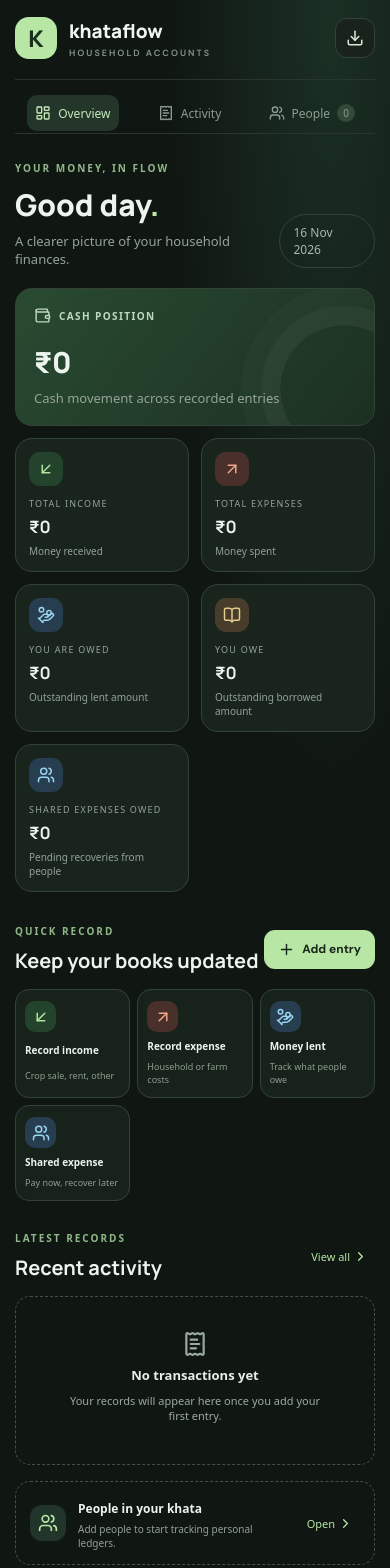
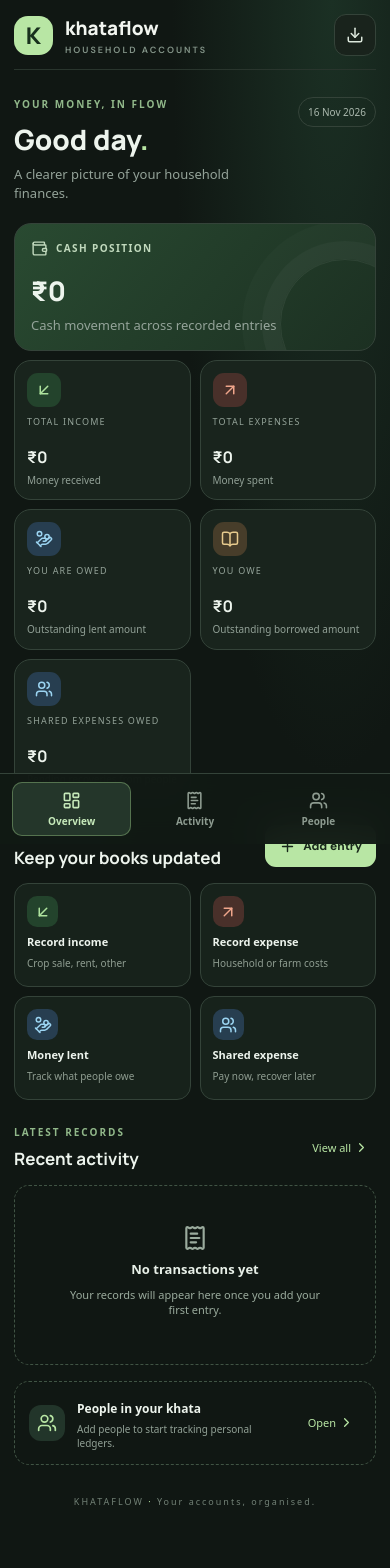
Before and after one commit to Kirat099/khataflow, a React (Vite) app: page / in a window 390 px wide. Shown: the top 1568 px of the page. Built offline with nearby package versions, Linux system fonts and the light colour scheme.

Commit message:
Improve KhataFlow mobile usability and navigation

```diff
--- a/src/styles.css
+++ b/src/styles.css
@@ -4,3 +4,85 @@
 .attachment-links{display:flex;flex-wrap:wrap;gap:6px;margin-top:7px}.attachment-links button{display:inline-flex;align-items:center;gap:5px;border:1px solid #405444;background:#1d2c22;color:#b8e6a4;border-radius:8px;padding:5px 8px;font-size:10px;max-width:100%;overflow-wrap:anywhere}.attachment-links button:disabled{opacity:.5}.selected-files{display:grid;gap:6px;margin-top:8px}.selected-files span{display:flex;justify-content:space-between;align-items:center;gap:8px;background:#111a14;border:1px solid #344339;border-radius:8px;padding:7px 9px;color:#cbd8cc;font-size:10px;overflow-wrap:anywhere}.selected-files button{border:0;background:none;color:#f0a58b;font-size:10px;white-space:nowrap}.modal input[type=file]{padding:9px}.form-hint{line-height:1.5}
 
 .share-editor{margin:12px 0;padding:13px;border:1px solid #405444;border-radius:12px;background:#142018}.share-editor-head b{display:block;color:#e7efe7;font-size:12px}.share-editor-head small{display:block;color:#91a095;font-size:10px;margin-top:4px}.share-row{display:grid;grid-template-columns:minmax(0,1fr) minmax(90px,.8fr) 28px;gap:7px;margin-top:9px}.share-row input,.share-row select{min-width:0;width:100%;border:1px solid #3a4b3e;background:#111a14;color:#f0f5ef;border-radius:9px;padding:9px;font-size:11px}.share-row button{border:1px solid #49302a;background:#2b1d19;color:#f0a58b;border-radius:8px;font-size:16px}.share-total{color:#b8e6a4;font-size:10px;margin:10px 0 0}.ledger-actions{display:grid;gap:8px}.secondary-btn{border:1px solid #48634c;background:#1b2b20;color:#b8e6a4;border-radius:11px;padding:11px 14px;font:700 11px 'DM Sans'}.secondary-btn:disabled{opacity:.45}.person-balances{grid-template-columns:auto auto auto auto auto auto}.person-balances small:nth-of-type(2),.person-balances b:nth-of-type(2){display:initial}@media(max-width:650px){.person-balances{grid-template-columns:1fr}.person-balances small:nth-of-type(2),.person-balances b:nth-of-type(2){display:none}.person-balances small:nth-of-type(3),.person-balances b:nth-of-type(3){display:block}}
+
+
+/* Usability pass: clearer hierarchy, comfortable touch targets and mobile navigation */
+:root{color-scheme:dark}
+button{transition:background .16s ease,border-color .16s ease,transform .16s ease,opacity .16s ease}
+button:focus-visible,a:focus-visible,input:focus-visible,select:focus-visible{outline:2px solid #b8e6a4;outline-offset:2px}
+button:active{transform:scale(.985)}
+.nav-tabs button{min-height:42px;font-weight:600}
+.nav-tabs button.active{box-shadow:inset 0 0 0 1px #55734f}
+.section-head{gap:12px}
+.section-head h2{line-height:1.25}
+.summary-grid{align-items:stretch}
+.stat-card{display:flex;flex-direction:column;justify-content:flex-start}
+.stat-card>p{line-height:1.35;min-height:24px}
+.stat-card>strong{overflow-wrap:anywhere}
+.quick-grid button{min-height:112px;align-content:start;transition:border-color .16s ease,background .16s ease}
+.quick-grid button:hover,.person-card:hover{border-color:#66815f;background:#1d2c22}
+.entry{min-height:70px}
+.entry-info small{line-height:1.45;overflow-wrap:anywhere}
+.modal{scrollbar-width:thin;scrollbar-color:#506653 #1a251e}
+.modal label{font-weight:600;line-height:1.4}
+.modal label input,.modal label select,.share-row input,.share-row select{min-height:44px}
+.modal label input:focus,.modal label select:focus,.share-row input:focus,.share-row select:focus{border-color:#9acb8d;box-shadow:0 0 0 3px #b8e6a41c}
+.primary-btn,.secondary-btn{min-height:42px}
+.icon-btn{min-width:42px;min-height:42px}
+.person-card{flex-wrap:wrap;min-height:72px}
+.person-balances{flex:0 0 auto;gap:4px 8px}
+.empty-panel{min-height:180px;align-content:center}
+.ledger-totals{grid-template-columns:repeat(3,minmax(0,1fr))}
+.ledger-totals b{font-size:clamp(12px,2.8vw,17px)}
+@media(max-width:650px){
+  .shell{padding:14px 14px 96px}
+  .topbar{padding-bottom:13px}
+  .brand-mark{width:39px;height:39px}
+  .nav-tabs{position:fixed;z-index:4;left:0;right:0;bottom:0;margin:0;padding:8px max(12px,env(safe-area-inset-left)) calc(8px + env(safe-area-inset-bottom));border:0;border-top:1px solid #344339;background:#111a14f5;backdrop-filter:blur(16px);justify-content:space-around;gap:4px}
+  .nav-tabs button{flex:1;justify-content:center;flex-direction:column;gap:4px;min-height:54px;padding:5px 3px;font-size:10px;border-radius:10px}
+  .nav-tabs button svg{width:19px;height:19px}
+  .nav-tabs button span{display:none}
+  .welcome{align-items:flex-start;gap:10px}
+  .welcome h1{font-size:28px}
+  .welcome .muted{max-width:230px;line-height:1.45}
+  .date-chip{font-size:10px;padding:7px 9px;white-space:nowrap}
+  .summary-grid{gap:9px}
+  .balance-card{min-height:126px;padding:16px}
+  .balance-card>strong{font-size:27px;margin-top:15px}
+  .stat-card{min-height:125px;padding:12px}
+  .stat-card>p{font-size:9px;min-height:25px;margin-top:9px}
+  .stat-card>strong{font-size:16px}
+  .stat-card small{font-size:10px;line-height:1.35}
+  .section-head{margin-top:25px;align-items:center}
+  .section-head h2{font-size:17px}
+  .quick-grid{grid-template-columns:repeat(2,minmax(0,1fr));gap:9px}
+  .quick-grid button{min-height:104px;padding:12px}
+  .quick-grid b{font-size:11px}
+  .quick-grid small{font-size:10px}
+  .page-title{padding:24px 0 17px}
+  .page-title h1{font-size:29px}
+  .toolbar{position:sticky;top:0;z-index:2;padding:6px 0;background:#101713}
+  .search{min-height:44px}
+  .person-card{display:grid;grid-template-columns:38px minmax(0,1fr) auto;gap:8px}
+  .person-main{grid-column:2}
+  .person-balances{grid-column:1/-1;display:grid;grid-template-columns:repeat(3,minmax(0,1fr));width:100%;padding:9px 0 0;border-top:1px solid #29352d;text-align:left}
+  .person-balances small,.person-balances b{display:block!important;text-align:left;white-space:nowrap}
+  .person-balances small{font-size:8px}
+  .person-balances b{font-size:10px}
+  .modal-backdrop{align-items:end;padding:0}
+  .modal{width:100%;max-width:none;max-height:min(92dvh,900px);border-radius:20px 20px 0 0;padding:19px 17px calc(18px + env(safe-area-inset-bottom));border-bottom:0}
+  .ledger-modal{width:100%}
+  .ledger-totals{gap:7px}
+  .ledger-totals div{padding:10px 8px}
+  .ledger-totals small{font-size:8px}
+  .ledger-actions{position:sticky;bottom:-18px;background:#1a251e;padding:10px 0 4px}
+  .entry{padding:12px 9px;gap:9px}
+  .entry-icon{flex:0 0 34px}
+  .entry-info strong{font-size:11px}
+  .entry-info small{font-size:9px}
+  .entry>strong{font-size:10px}
+}
+@media(min-width:651px){
+  .nav-tabs{position:sticky;top:0;z-index:3;background:#101713ed;backdrop-filter:blur(12px)}
+  .modal-backdrop{padding:22px}
+}
```
